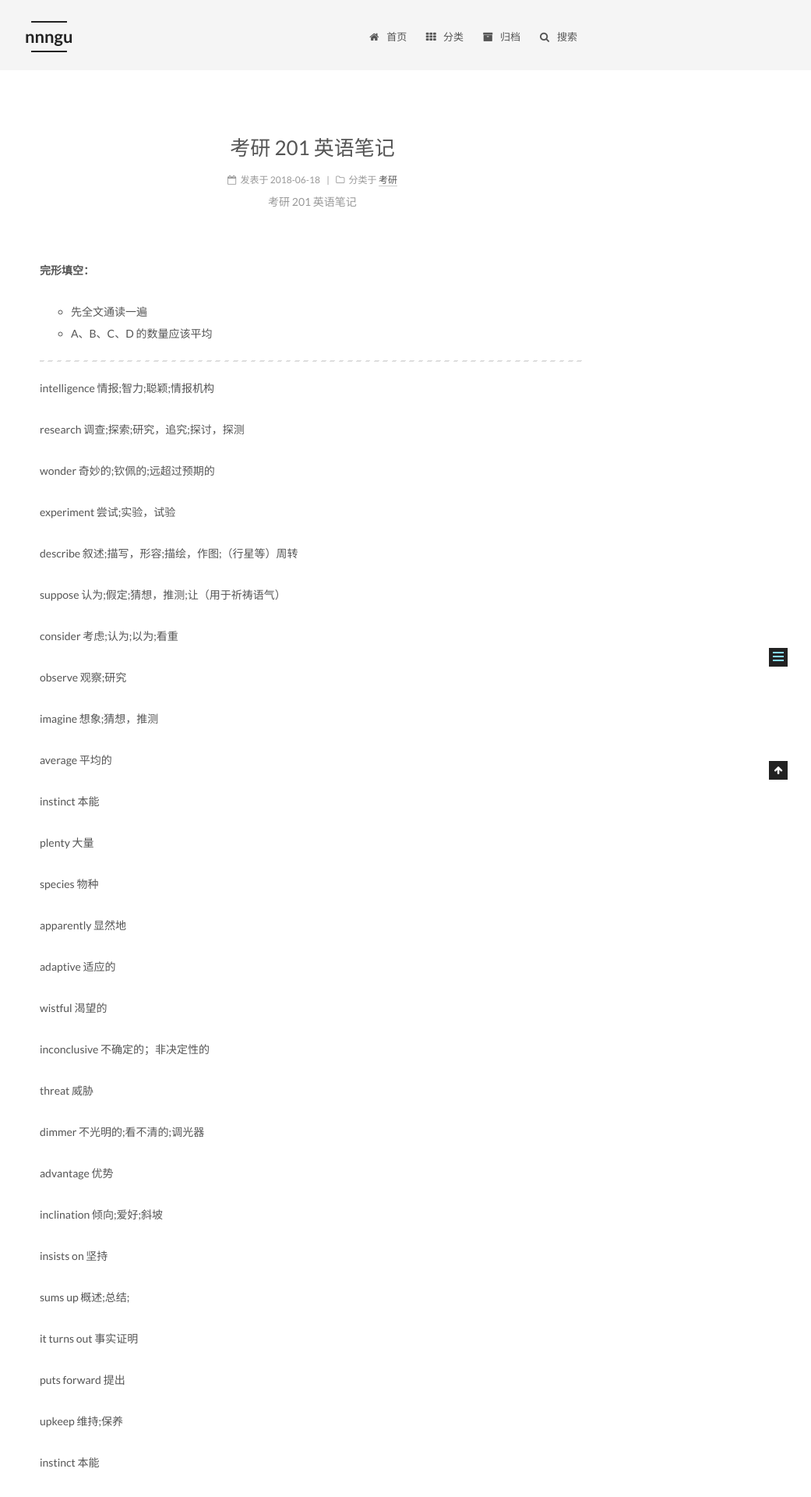
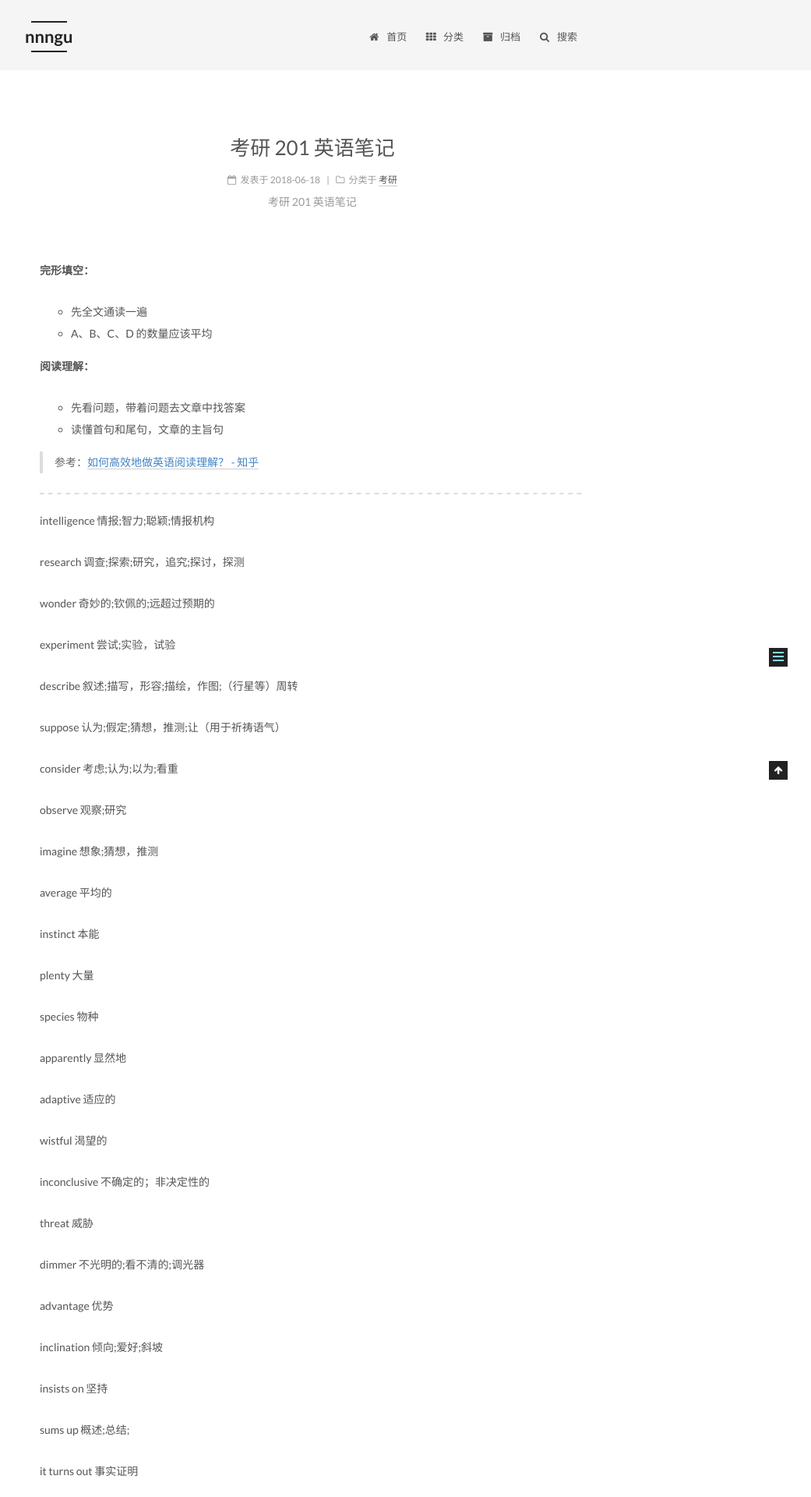
Before and after one commit to nnngu/LearningNotes, a Jekyll site: the page built from _posts/2018-06-18-考研 201 英语笔记.md, in a window 1280 px wide. Shown: the top 1920 px of the page at 78% size, without its empty margins (239-1280 px from the left). Built offline with Jekyll 4.4.1, drawn with Linux system fonts in a browser that asks for light colours; some of the changed text lies outside the part shown.

Commit message:
修改文件: _posts/2018-06-18-考研 201 英语笔记.md

```diff
--- a/_posts/2018-06-18-考研 201 英语笔记.md
+++ b/_posts/2018-06-18-考研 201 英语笔记.md
@@ -6,6 +6,12 @@ description: 考研 201 英语笔记
 **完形填空：**
 - 先全文通读一遍
 - A、B、C、D 的数量应该平均
+
+**阅读理解：**
+- 先看问题，带着问题去文章中找答案
+- 读懂首句和尾句，文章的主旨句
+
+>参考：[如何高效地做英语阅读理解？ - 知乎](https://www.zhihu.com/question/35301228)
 
 ---
 
@@ -209,4 +215,8 @@ perpetuate  保持;使永存;
 
 foster  培养;促进;抚育;代养
 
+casual  随便的;偶然的;
+
+mechanical  机械的，机械学的;呆板的;
+
 ---
```
